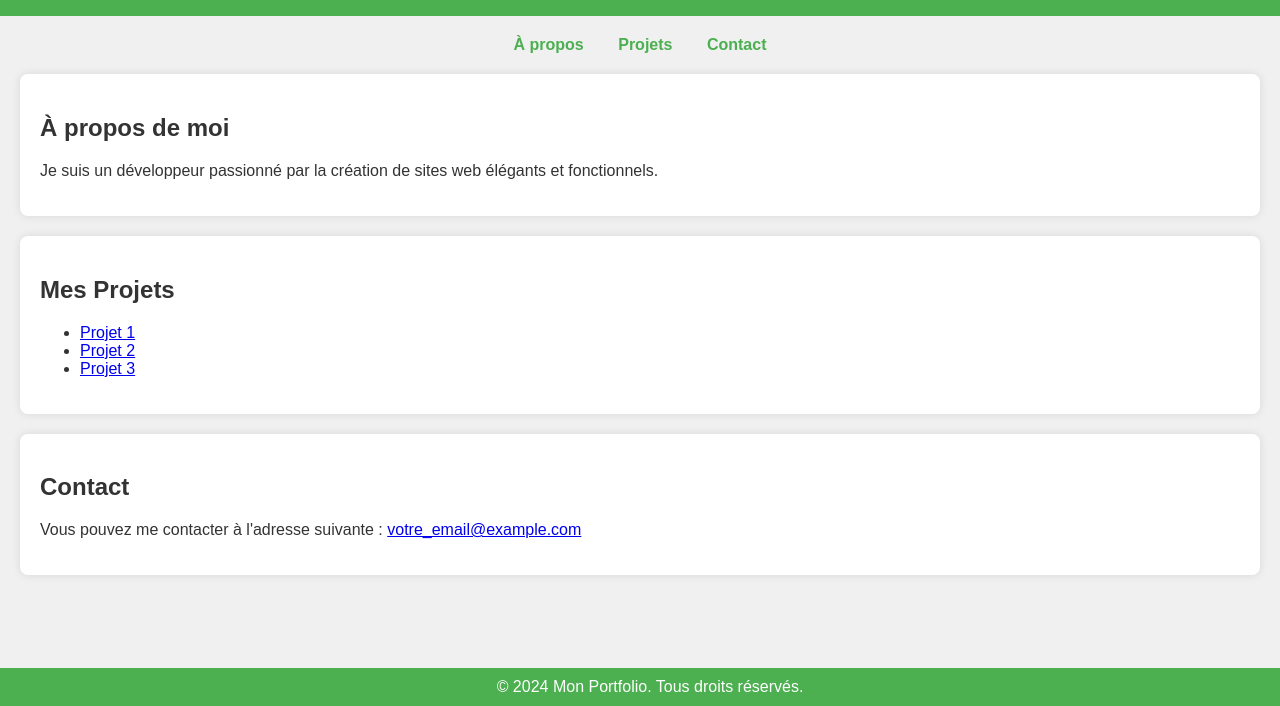
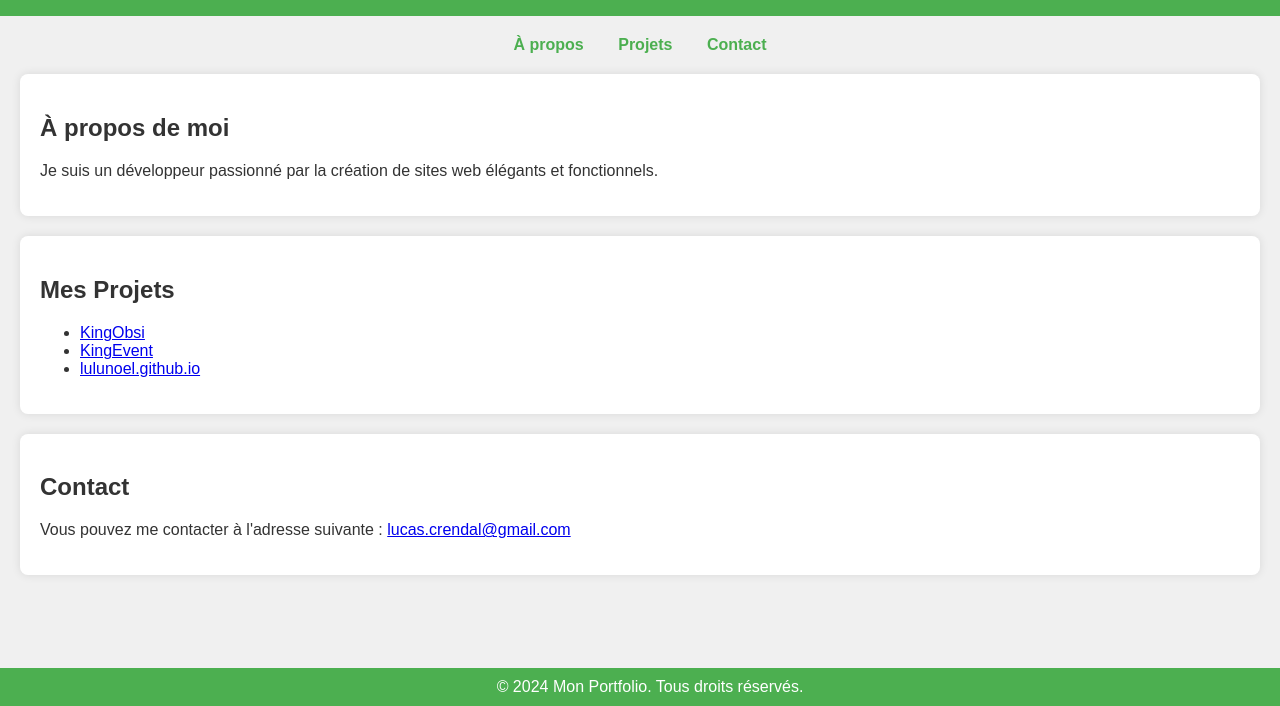
Before and after one commit to lulunoel/lulunoel.github.io, a plain HTML site: page index.html in a window 1280 px wide. Shown: the part 94-800 px from the top of the page. Drawn offline with Linux system fonts and the light colour scheme.

Commit message:
Initial commit

```diff
--- a/index.html
+++ b/index.html
@@ -66,15 +66,15 @@
 <section id="projects">
     <h2>Mes Projets</h2>
     <ul>
-        <li><a href="https://github.com/votre_nom/votre_projet1">Projet 1</a></li>
-        <li><a href="https://github.com/votre_nom/votre_projet2">Projet 2</a></li>
-        <li><a href="https://github.com/votre_nom/votre_projet3">Projet 3</a></li>
+        <li><a href="https://github.com/lulunoel/KingObsi">KingObsi</a></li>
+        <li><a href="https://github.com/lulunoel/KingEvent">KingEvent</a></li>
+        <li><a href="https://github.com/lulunoel/lulunoel.github.io">lulunoel.github.io</a></li>
     </ul>
 </section>
 
 <section id="contact">
     <h2>Contact</h2>
-    <p>Vous pouvez me contacter à l'adresse suivante : <a href="mailto:votre_email@example.com">votre_email@example.com</a></p>
+    <p>Vous pouvez me contacter à l'adresse suivante : <a href="mailto:lucas.crendal@gmail.com">lucas.crendal@gmail.com</a></p>
 </section>
 
 <footer>
```
